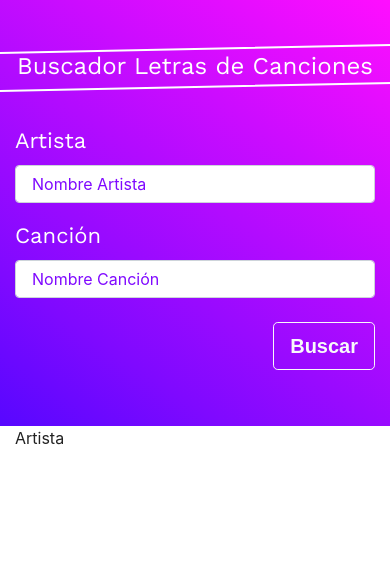
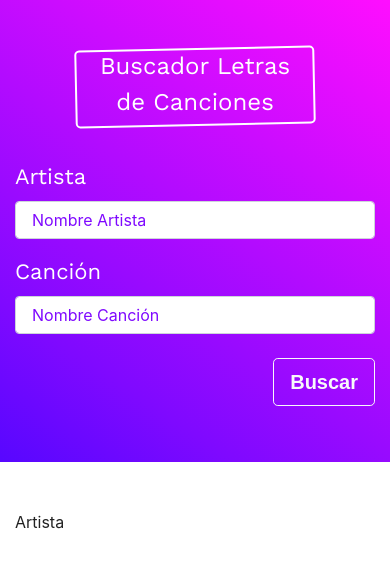
Before and after one commit to Alejandro-Ochando/buscador_canciones, a React (Create React App) app: page / in a window 390 px wide. Shown: the top 566 px of the page. Built offline with nearby package versions, Linux system fonts and the light colour scheme; a web font is replaced by a local one.

Commit message:
Ajustes de responsive

```diff
--- a/src/App.js
+++ b/src/App.js
@@ -29,7 +29,7 @@ function App() {
       <Formulario
         saveSerachLyrics={saveSerachLyrics}
       />
-      <div className="container">
+      <div className="container mt-5">
         <div className="row">
           <div className="col-md-6">Artista</div>
           <div className="col-md-6">
--- a/src/components/Formulario.js
+++ b/src/components/Formulario.js
@@ -41,7 +41,7 @@ const Formulario = ({ saveSerachLyrics }) => {
                         className="col card text-white bg-transparent mb-5 pt-5 pb-2"
                     >
                         <fieldset>
-                            <legend className="text-center">Buscador  Letras de Canciones</legend>
+                           <legend className="text-center">Buscador  Letras de Canciones</legend>
                             <div className="row">
                                 <div className="col-md-6">
                                     <div className="form-group">
--- a/src/index.css
+++ b/src/index.css
@@ -7,8 +7,8 @@ body {
   -moz-osx-font-smoothing: grayscale;
 }
 
+
 .background {
-  width: auto;
   background: rgb(87,7,255);
   background: linear-gradient(34deg,
               rgba(87,7,255,1) 0%,
@@ -97,12 +97,16 @@ h2 {
   white-space: pre-wrap;
 }
 
-@media (max-width: 383px) {
+@media (max-width: 600px) {
+  legend {
+    width: 200px;
+  }
+
   legend::before {
-    width: calc(80%);
+    width: calc(120%);
     height: 78px;
     z-index:-1;
-    left: 40px;
+    left: -20px;
     right: -30px;
   }
 }
```
